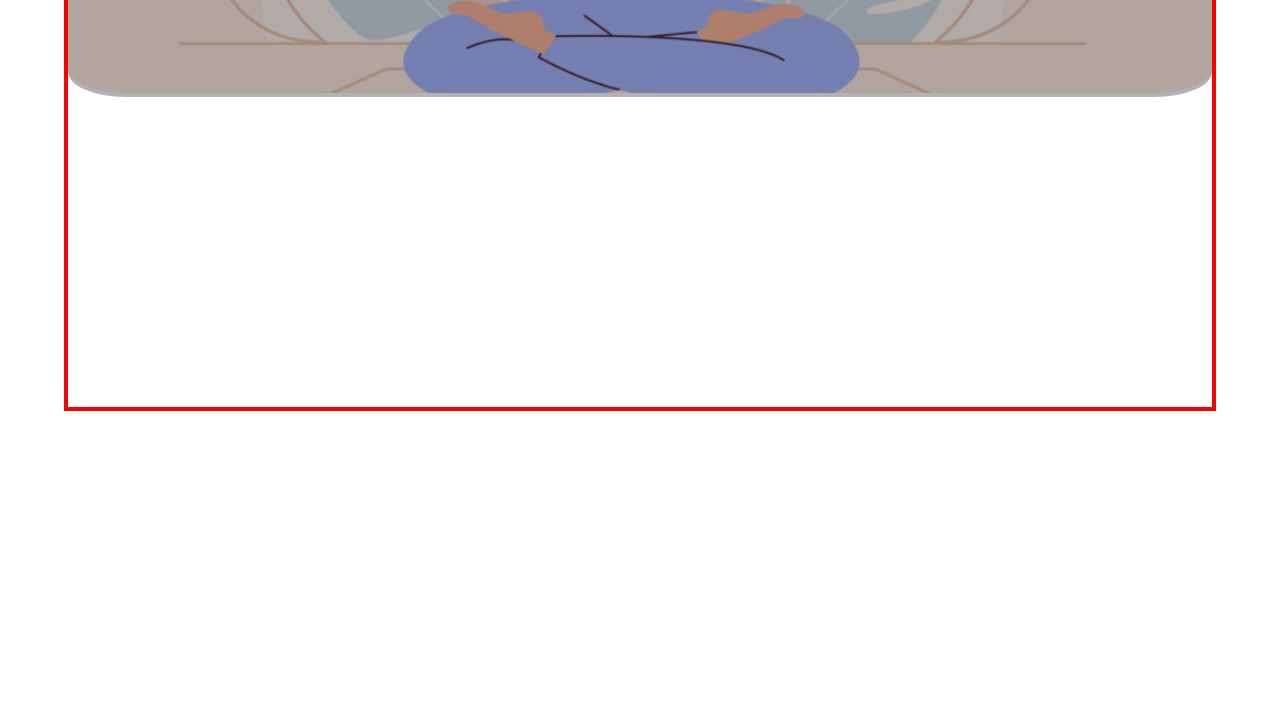
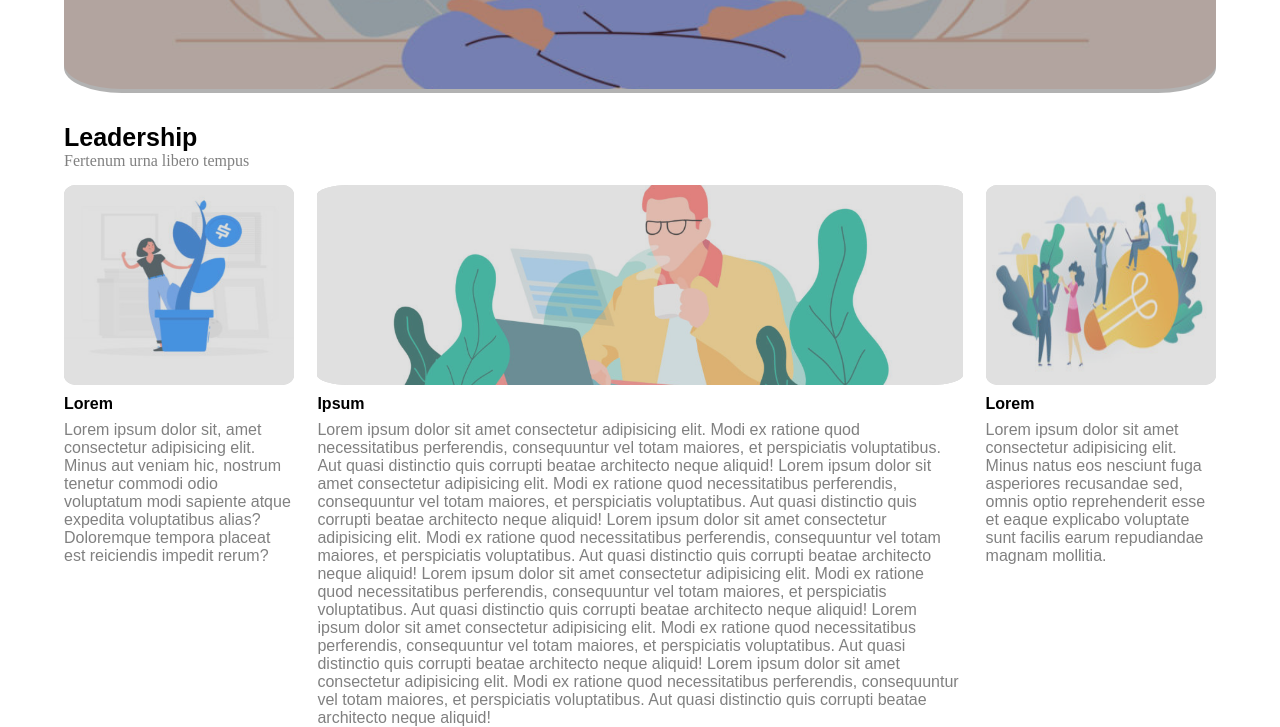
Before and after one commit to Matteo9099/htmlcss-wp, a plain HTML site: page index.html in a window 1280 px wide. Shown: the part 589-1316 px from the top of the page. Before the commit the page ends 1000 px from the top, so only its background shows below. Drawn offline with Linux system fonts and the light colour scheme.

Commit message:
svolto main principale

```diff
--- a/index.html
+++ b/index.html
@@ -41,13 +41,48 @@
                     <p>Lorem ipsum dolor sit amet consectetur adipisicing elit. Quos ea officia iste facilis debitis ad velit tempora, in distinctio nulla eius dignissimos totam animi accusantium sunt labore explicabo accusamus non.</p>
                 </div>
             </div>
-
-
         </header>
         <!-- termine header -->
 
-
-
+        <!-- inizio main -->
+        <main>
+            <div class="container-main clearfix">
+                <div class="bar-top">
+                    <h2>Leadership</h2>
+                    <span>Fertenum urna libero tempus</span>
+                </div>
+                <div class="content-sx" >
+                    <div class="content sx-image">
+                        <img src="img/img-1.jpg" alt="immagine uno">
+                    </div>
+                    <h4>Lorem</h4>
+                    <p>Lorem ipsum dolor sit, amet consectetur adipisicing elit. Minus aut veniam hic, nostrum tenetur commodi odio voluptatum modi sapiente atque expedita voluptatibus alias? Doloremque tempora placeat est reiciendis impedit rerum?
+                    </p>
+                </div>
+                <div class="content-center ">
+                    <div class="content center-image">
+                        <img src="img/banner-2.jpg" alt="immagine due">
+                    </div>
+                    <h4>Ipsum</h4>
+                    <p>Lorem ipsum dolor sit amet consectetur adipisicing elit. Modi ex ratione quod necessitatibus perferendis, consequuntur vel totam maiores, et perspiciatis voluptatibus. Aut quasi distinctio quis corrupti beatae architecto neque aliquid!
+                        Lorem ipsum dolor sit amet consectetur adipisicing elit. Modi ex ratione quod necessitatibus perferendis, consequuntur vel totam maiores, et perspiciatis voluptatibus. Aut quasi distinctio quis corrupti beatae architecto neque aliquid!
+                        Lorem ipsum dolor sit amet consectetur adipisicing elit. Modi ex ratione quod necessitatibus perferendis, consequuntur vel totam maiores, et perspiciatis voluptatibus. Aut quasi distinctio quis corrupti beatae architecto neque aliquid!
+                        Lorem ipsum dolor sit amet consectetur adipisicing elit. Modi ex ratione quod necessitatibus perferendis, consequuntur vel totam maiores, et perspiciatis voluptatibus. Aut quasi distinctio quis corrupti beatae architecto neque aliquid!
+                        Lorem ipsum dolor sit amet consectetur adipisicing elit. Modi ex ratione quod necessitatibus perferendis, consequuntur vel totam maiores, et perspiciatis voluptatibus. Aut quasi distinctio quis corrupti beatae architecto neque aliquid!
+                        Lorem ipsum dolor sit amet consectetur adipisicing elit. Modi ex ratione quod necessitatibus perferendis, consequuntur vel totam maiores, et perspiciatis voluptatibus. Aut quasi distinctio quis corrupti beatae architecto neque aliquid!
+                    </p>
+                </div>
+                <div class="content-dx">
+                    <div class="content dx-image">
+                        <img src="img/img-3.jpg" alt="immagine tre">
+                    </div>
+                    <h4>Lorem</h4>
+                    <p>Lorem ipsum dolor sit amet consectetur adipisicing elit. Minus natus eos nesciunt fuga asperiores recusandae sed, omnis optio reprehenderit esse et eaque explicabo voluptate sunt facilis earum repudiandae magnam mollitia.
+                    </p>
+                </div>
+            </div>
+        </main>
+        <!-- inizio main -->
 
     </div>
 
--- a/style.css
+++ b/style.css
@@ -6,8 +6,6 @@
 
 .container{
     width: 90%;
-    height: 1000px;
-    border: 4px solid red;
     margin: auto;
 }
 
@@ -41,6 +39,7 @@ nav .menu{
 .header-banner{
     width: 100%;
     position: relative;
+    margin-bottom: 30px;
 }
 
 .header-banner img{
@@ -77,3 +76,83 @@ nav .menu{
     color: #fff;
     font-family: serif;
 }
+
+.container-main{
+    height: 500px;
+}
+
+.bar-top h2{
+    font-family: Arial, Helvetica, sans-serif;
+    font-weight: bold;
+    font-size: 25px;
+}
+
+.bar-top span{
+    color: gray;
+}
+
+h4{
+    font-family: Arial, Helvetica, sans-serif;
+    font-weight: bold;
+    margin-bottom: 8px;
+}
+
+p{
+    color: gray;
+    font-family: Arial, Helvetica, sans-serif;
+
+}
+
+.content{
+    background-color: rgba(0,0,0,0.3);
+    border-radius: 5%;
+    height: 200px;
+    margin-bottom: 10px;
+}
+
+.container-main .content-sx{
+    width: 20%;
+    margin-top: 15px;
+    float: left;
+}
+
+.content-sx img{
+    width: 100%;
+    height: 200px;
+    opacity: 0.6;
+    border-radius: 5%;
+}
+
+.container-main .content-center{
+    width: 56%;
+    margin: 0 2%;
+    margin-top: 15px;
+    float: left;
+}
+
+.content-center img{
+    width: 100%;
+    height: 200px;
+    opacity: 0.6;
+    border-radius: 5%;
+    object-fit: cover;
+}
+
+.container-main .content-dx{
+    width: 20%;
+    margin-top: 15px;
+    float: left;
+}
+
+.content-dx img{
+    width: 100%;
+    height: 200px;
+    opacity: 0.6;
+    border-radius: 5%;
+}
+
+.clearfix{
+    content: "";
+    display: table;
+    clear: both;
+}
```
